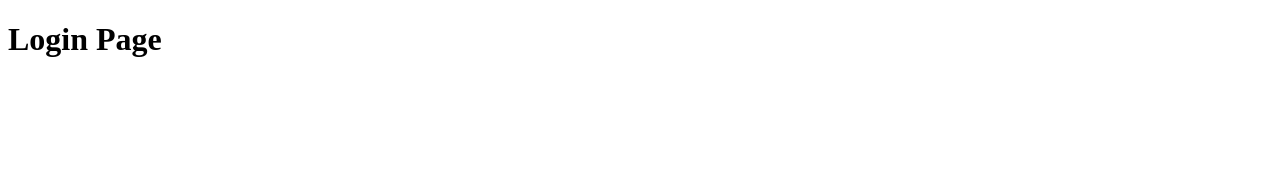
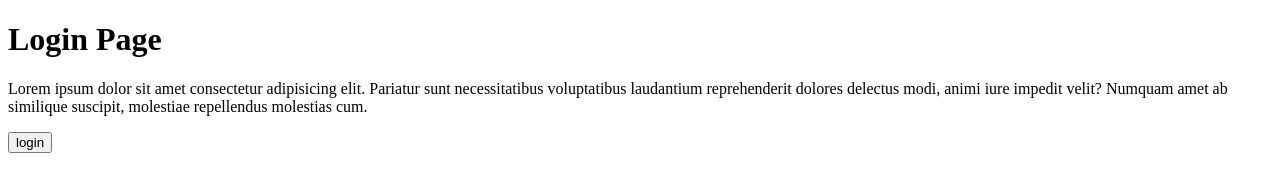
Before and after one commit to Demolinator/Class---2, a plain HTML site: page login.html in a window 1280 px wide. Drawn offline with Linux system fonts and the light colour scheme.

Commit message:
login page created

```diff
--- a/login.html
+++ b/login.html
@@ -7,5 +7,7 @@
 </head>
 <body>
     <h1>Login Page</h1>
+    <p>Lorem ipsum dolor sit amet consectetur adipisicing elit. Pariatur sunt necessitatibus voluptatibus laudantium reprehenderit dolores delectus modi, animi iure impedit velit? Numquam amet ab similique suscipit, molestiae repellendus molestias cum.</p>
+    <button>login</button>
 </body>
 </html>
```
